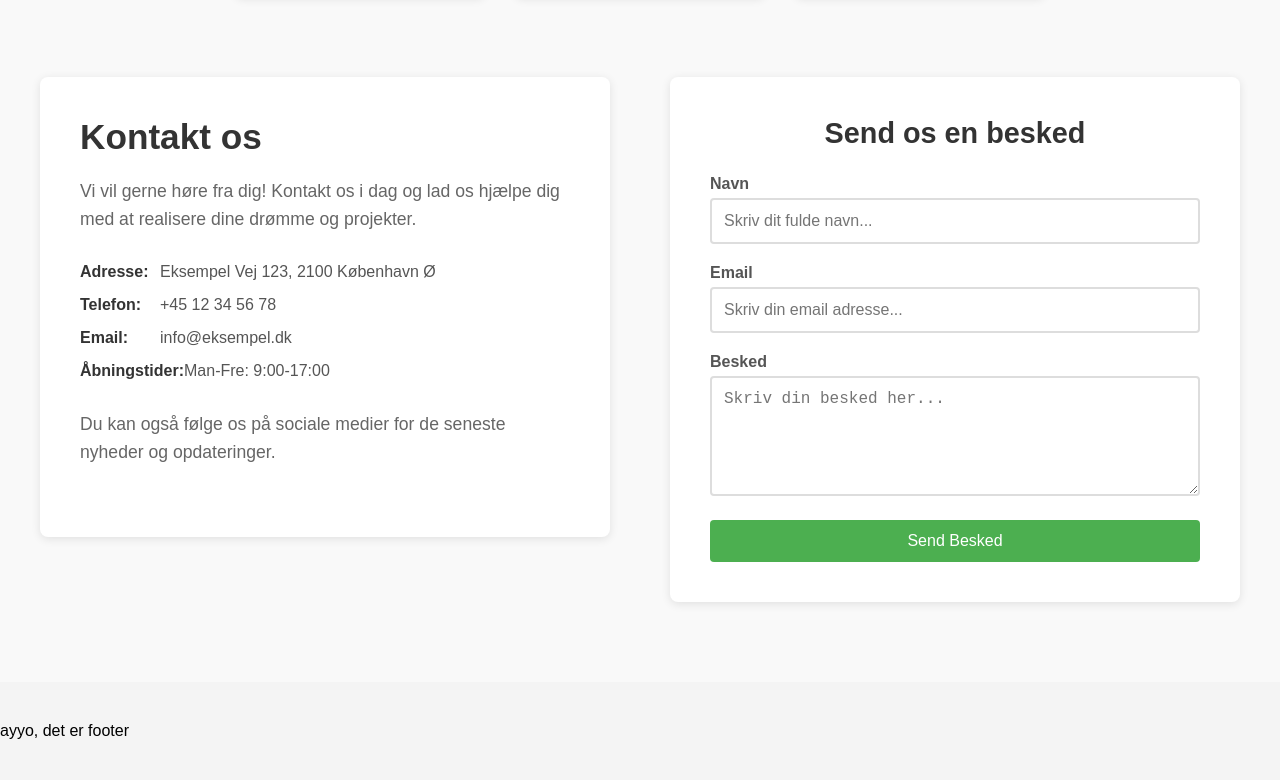
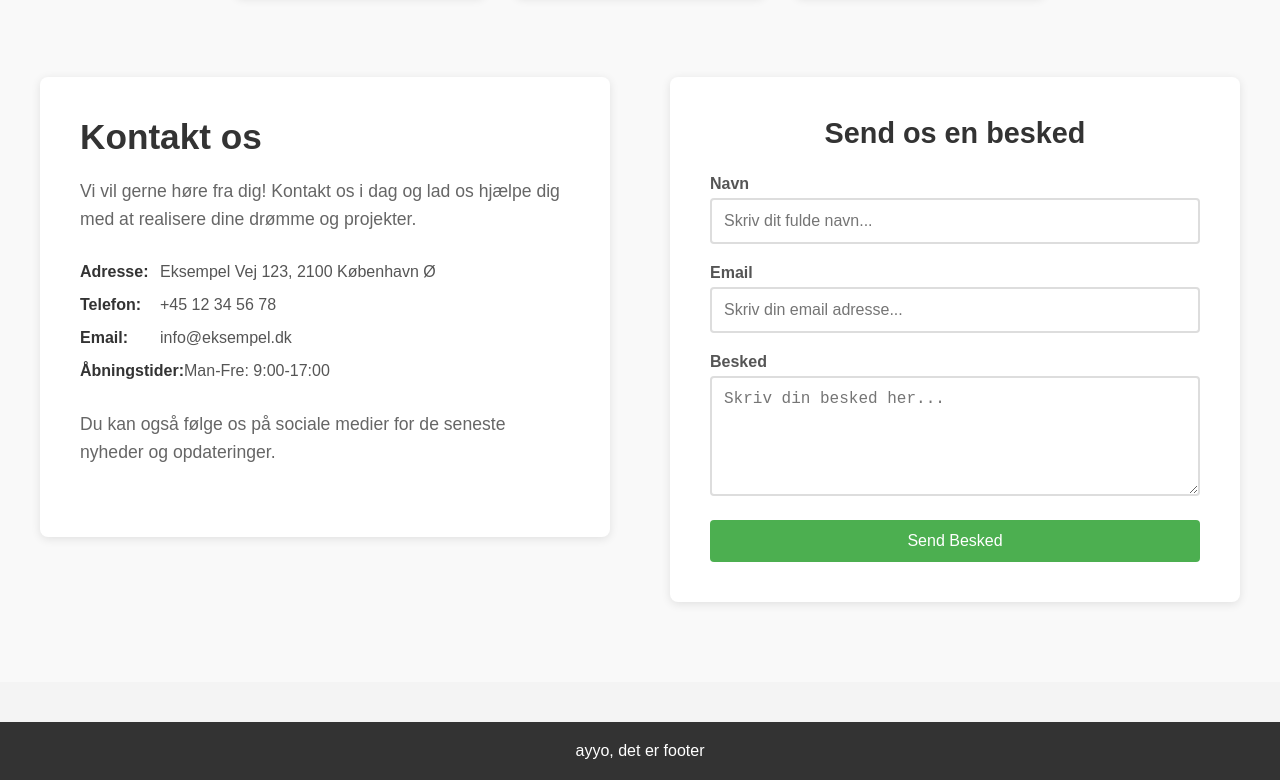
Before and after one commit to kosterseb/gf-eksamen, a plain HTML site: page index.html in a window 1280 px wide. Shown: the part 1590-2370 px from the top of the page. Before the commit the page ends 2330 px from the top, so only its background shows below. Drawn offline with Linux system fonts and the light colour scheme.

Commit message:
footer edited

```diff
--- a/css/styles.css
+++ b/css/styles.css
@@ -703,3 +703,10 @@ button:disabled {
         font-size: 1.5rem;
     }
 }
+
+footer {
+    background-color: #333;
+    color: white;
+    padding: 20px 0;
+    text-align: center;
+}
```
